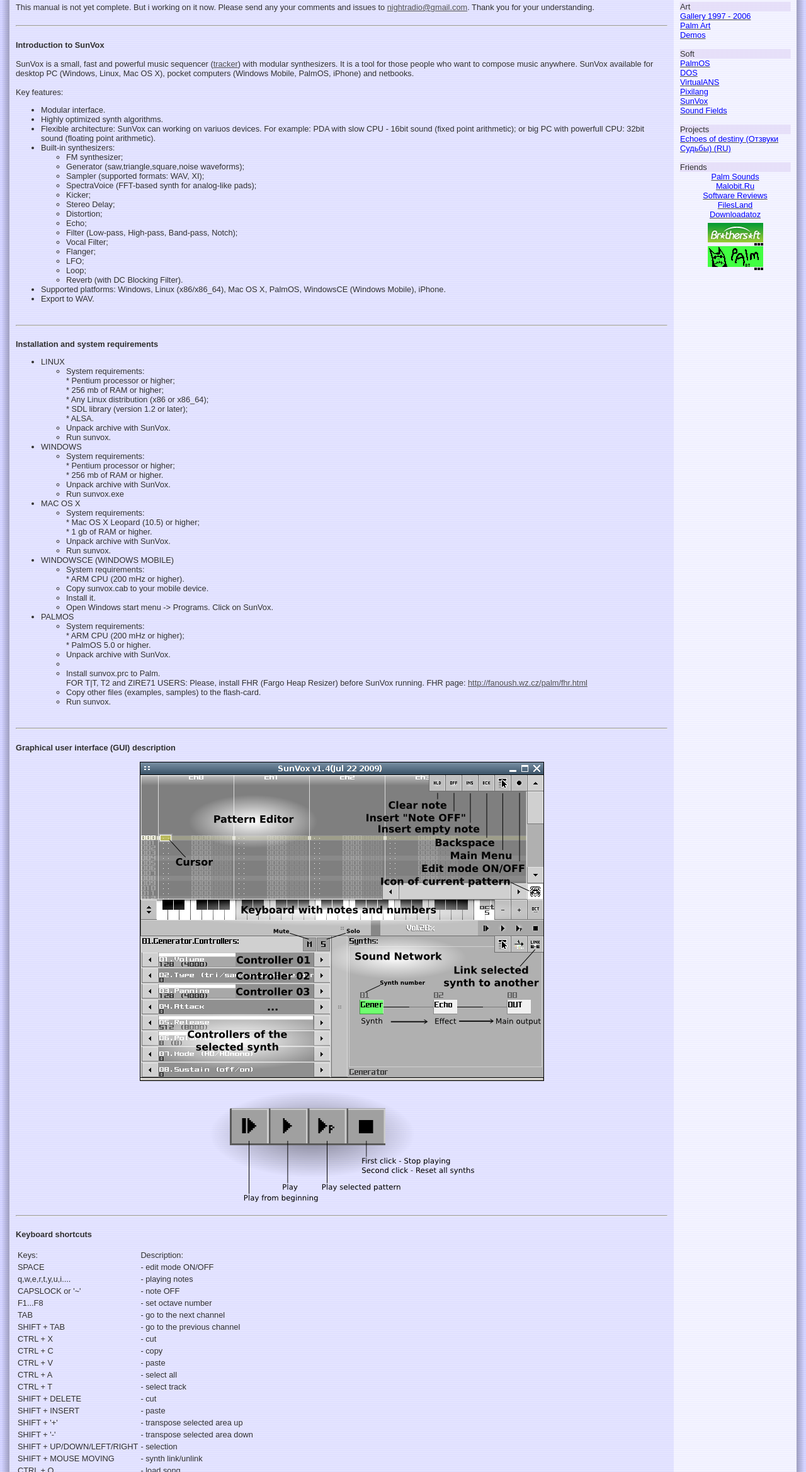
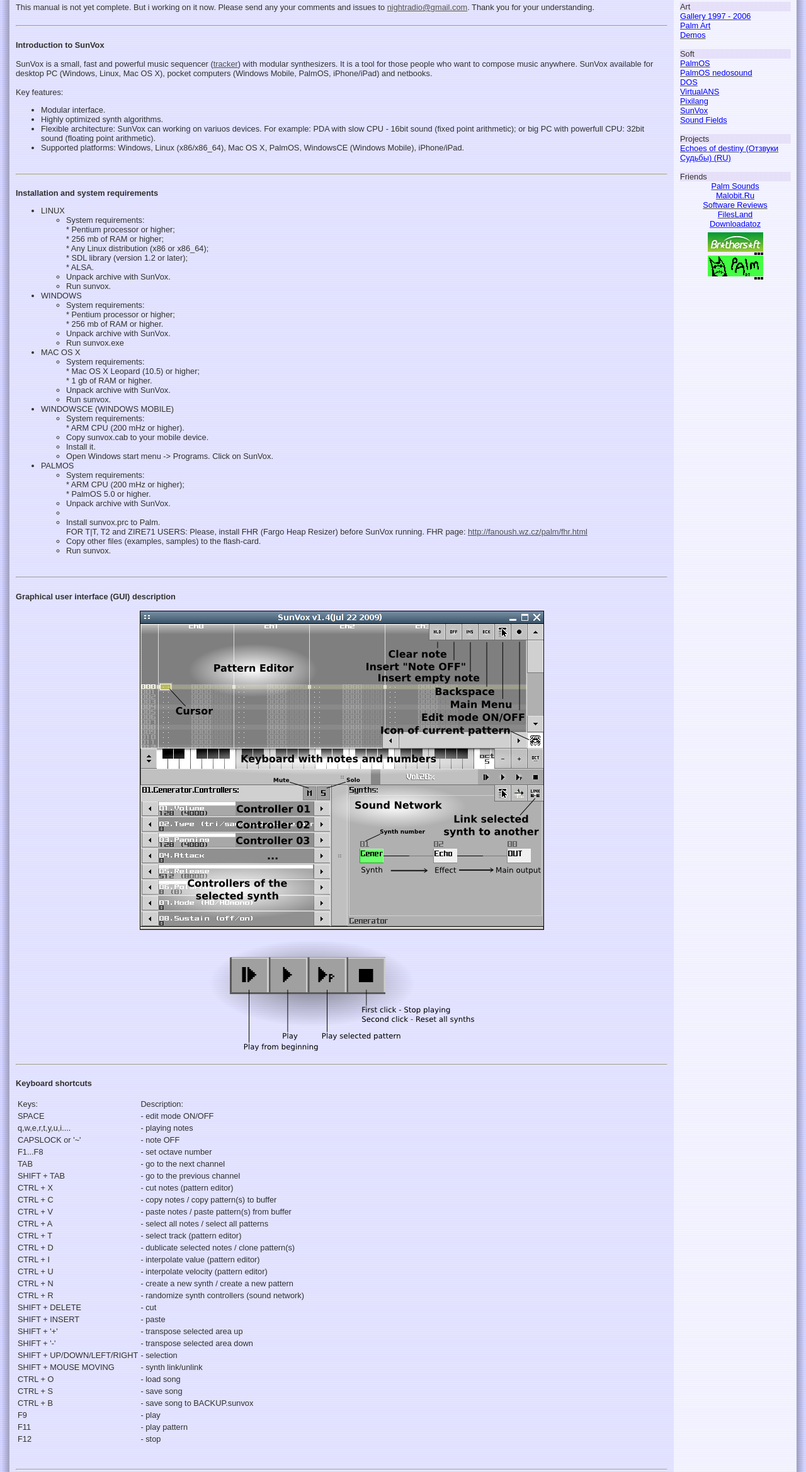
Before and after one commit to warmplace/sunvox, a plain HTML site: page docs/manual/manual.html in a window 1280 px wide. Shown: the part 272-2610 px from the top of the page at 63% size. Drawn offline with Linux system fonts and the light colour scheme.

Commit message:
Add version 1.5.5

```diff
--- a/docs/manual/manual.html
+++ b/docs/manual/manual.html
@@ -68,7 +68,7 @@ This manual is not yet complete. But i working on it now. Please send any your c
 <BR>
 <FONT class="title2">Introduction to SunVox</FONT><BR><BR>
 SunVox is a small, fast and powerful music sequencer (<A href="http://en.wikipedia.org/wiki/Tracker">tracker</A>) with modular synthesizers. It is a tool for those people who want to compose music anywhere.
-SunVox available for desktop PC (Windows, Linux, Mac OS X), pocket computers (Windows Mobile, PalmOS, iPhone) and netbooks.<BR>
+SunVox available for desktop PC (Windows, Linux, Mac OS X), pocket computers (Windows Mobile, PalmOS, iPhone/iPad) and netbooks.<BR>
 <BR>
 Key features:<BR>
 <UL>
@@ -77,27 +77,7 @@ Key features:<BR>
 <LI>Flexible architecture: SunVox can working on variuos devices. For example:
   PDA with slow CPU - 16bit sound (fixed point arithmetic); or big PC with
   powerfull CPU: 32bit sound (floating point arithmetic).</LI>
-<!-- <li>SunVox engine (without GUI) is open source and distributed under the terms
-  of BSD license.</li> -->
-<LI>Built-in synthesizers:
-<UL>
-<LI>FM synthesizer;</LI>
-<LI>Generator (saw,triangle,square,noise waveforms);</LI>
-<LI>Sampler (supported formats: WAV, XI);</LI>
-<LI>SpectraVoice (FFT-based synth for analog-like pads);</LI>
-<LI>Kicker;</LI>
-<LI>Stereo Delay;</LI>
-<LI>Distortion;</LI>
-<LI>Echo;</LI>
-<LI>Filter (Low-pass, High-pass, Band-pass, Notch);</LI>
-<LI>Vocal Filter;</LI>
-<LI>Flanger;</LI>
-<LI>LFO;</LI>
-<LI>Loop;</LI>
-<LI>Reverb (with DC Blocking Filter).</LI>
-</UL>
-</LI><LI>Supported platforms: Windows, Linux (x86/x86_64), Mac OS X, PalmOS, WindowsCE (Windows Mobile), iPhone.</LI>
-<LI>Export to WAV.</LI>
+<LI>Supported platforms: Windows, Linux (x86/x86_64), Mac OS X, PalmOS, WindowsCE (Windows Mobile), iPhone/iPad.</LI>
 </UL>
 <BR>
 
@@ -176,11 +156,16 @@ FOR T|T, T2 and ZIRE71 USERS: Please, install FHR (Fargo Heap Resizer) before Su
 </TD></TR><TR><TD>F1...F8</TD><TD> - set octave number
 </TD></TR><TR><TD>TAB</TD><TD> - go to the next channel
 </TD></TR><TR><TD>SHIFT + TAB</TD><TD> - go to the previous channel
-</TD></TR><TR><TD>CTRL + X</TD><TD> - cut
-</TD></TR><TR><TD>CTRL + C</TD><TD> - copy
-</TD></TR><TR><TD>CTRL + V</TD><TD> - paste
-</TD></TR><TR><TD>CTRL + A</TD><TD> - select all
-</TD></TR><TR><TD>CTRL + T</TD><TD> - select track
+</TD></TR><TR><TD>CTRL + X</TD><TD> - cut notes (pattern editor)
+</TD></TR><TR><TD>CTRL + C</TD><TD> - copy notes / copy pattern(s) to buffer
+</TD></TR><TR><TD>CTRL + V</TD><TD> - paste notes / paste pattern(s) from buffer
+</TD></TR><TR><TD>CTRL + A</TD><TD> - select all notes / select all patterns
+</TD></TR><TR><TD>CTRL + T</TD><TD> - select track (pattern editor)
+</TD></TR><TR><TD>CTRL + D</TD><TD> - dublicate selected notes / clone pattern(s)
+</TD></TR><TR><TD>CTRL + I</TD><TD> - interpolate value (pattern editor)
+</TD></TR><TR><TD>CTRL + U</TD><TD> - interpolate velocity (pattern editor)
+</TD></TR><TR><TD>CTRL + N</TD><TD> - create a new synth / create a new pattern
+</TD></TR><TR><TD>CTRL + R</TD><TD> - randomize synth controllers (sound network)
 </TD></TR><TR><TD>SHIFT + DELETE</TD><TD> - cut
 </TD></TR><TR><TD>SHIFT + INSERT</TD><TD> - paste
 </TD></TR><TR><TD>SHIFT + '+'</TD><TD> - transpose selected area up
@@ -261,7 +246,8 @@ Controllers:<BR>
 <LI>Polyphony - how many notes synthesizer can sound at one time;</LI>
 <LI>Mode: HQ/HQmono;</LI><LI>M.Release - modulator release;</LI>
 <LI>Sustain: 0 - OFF; 1 - ON;</LI>
-<LI>Phase modulation: 0 - OFF ... 256 - use input signal for phase modulation.</LI>
+<LI>Phase modulation: 0 - OFF ... 256 - use input signal for phase modulation;</LI>
+<LI>Duty cycle (only for rectangular waveform).</LI>
 </UL>
 
 <FONT class="title2">Kicker</FONT><BR><BR>
@@ -288,7 +274,7 @@ Controllers:<BR>
 </UL>
 
 <FONT class="title2">Sampler</FONT><BR><BR>
-Supported file formats: WAV, XI.<BR>
+Supported file formats: WAV, XI, AIFF, RAW.<BR>
 Available local controllers: Pan.<BR>
 Controllers:<BR>
 <UL>
@@ -739,6 +725,7 @@ Art<BR>
 Soft<BR>
 </TD></TR></TBODY></TABLE>
 <A href="http://www.warmplace.ru/soft/palm/"><FONT color="blue">PalmOS</FONT></A><BR>
+<A href="http://www.warmplace.ru/soft/palm/nedosound/"><FONT color="blue">PalmOS nedosound</FONT></A><BR>
 <A href="http://www.warmplace.ru/soft/dos/index_e.php"><FONT color="blue">DOS</FONT></A><BR>
 <A href="http://www.warmplace.ru/soft/ans/index.php"><FONT color="blue">VirtualANS</FONT></A><BR>
 <A href="http://www.warmplace.ru/soft/pixilang/index.php"><FONT color="blue">Pixilang</FONT></A><BR>
```
Also changed, not shown: docs/changelog.txt, docs/thanks.txt, 8 other files.
